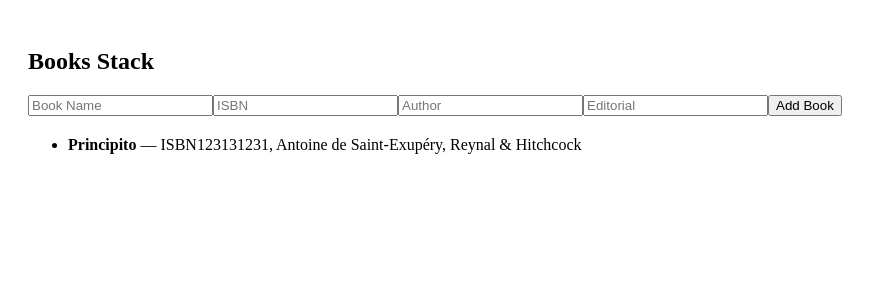
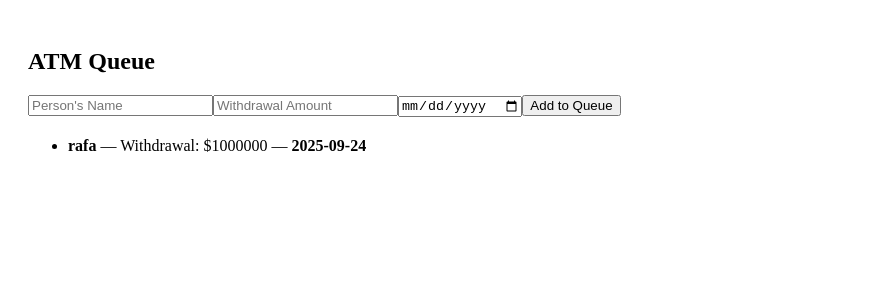
Before and after one commit to narrowings/Homeworks, a React (Vite) app: page / in a window 1280 px wide. Shown: the top 300 px of the page, without its empty margins (0-877 px from the left). Built offline with nearby package versions, Linux system fonts and the light colour scheme.

Commit message:
challenge#9

```diff
--- /dev/null
+++ b/src/ATM.jsx
@@ -0,0 +1,104 @@
+import React, { useState } from "react";
+
+class Queue {
+  constructor() {
+    this.items = [];
+  }
+  enqueue(item) {
+    this.items.push(item);
+  }
+  dequeue() {
+    return this.items.length > 0 ? this.items.shift() : null;
+  }
+  peek() {
+    return this.items.length > 0 ? this.items[0] : null;
+  }
+  size() {
+    return this.items.length;
+  }
+  isEmpty() {
+    return this.items.length === 0;
+  }
+  print() {
+    return [...this.items];
+  }
+}
+
+const queue = new Queue();
+queue.enqueue({ name: "rafa", amount: 1000000, date: "2025-09-24" });
+
+export default function QueueATM() {
+  const [people, setPeople] = useState(queue.print());
+  const [form, setForm] = useState({ name: "", amount: "", date: "" });
+
+  const handleChange = (e) => {
+    setForm({
+      ...form,
+      [e.target.name]: e.target.value,
+    });
+  };
+
+  const handleSubmit = (e) => {
+    e.preventDefault();
+
+    const newPerson = {
+      name: form.name,
+      amount: Number(form.amount),
+      date: form.date,
+    };
+
+    queue.enqueue(newPerson);
+
+
+    const sorted = queue.print().sort(
+      (a, b) => new Date(a.date) - new Date(b.date)
+    );
+
+    setPeople(sorted);
+
+    setForm({ name: "", amount: "", date: "" });
+  };
+
+  return (
+    <div style={{ padding: "20px" }}>
+      <h2>ATM Queue</h2>
+
+      <form onSubmit={handleSubmit} style={{ marginBottom: "20px" }}>
+        <input
+          type="text"
+          name="name"
+          placeholder="Person's Name"
+          value={form.name}
+          onChange={handleChange}
+          required
+        />
+        <input
+          type="number"
+          name="amount"
+          placeholder="Withdrawal Amount"
+          value={form.amount}
+          onChange={handleChange}
+          required
+        />
+
+        <input
+          type="date"
+          name="date"
+          value={form.date}
+          onChange={handleChange}
+          required
+        />
+        <button type="submit">Add to Queue</button>
+      </form>
+
+      <ul style={{ marginTop: "20px" }}>
+        {people.map((person, index) => (
+          <li key={index}>
+            <strong>{person.name}</strong> — Withdrawal: ${person.amount} —{" "}
+            <strong>{person.date}</strong>
+          </li>
+        ))}
+      </ul>
+    </div>
+  );
+}
--- a/src/bookStore.jsx
+++ /dev/null
@@ -1,115 +0,0 @@
-import React, { useState } from "react";
-
-// Tu clase Stack
-class Stack {
-  constructor() {
-    this.items = [];
-  }
-  push(value) {
-    this.items.push(value);
-  }
-  peek() {
-    return this.items.length > 0 ? this.items[this.items.length - 1] : null;
-  }
-  isEmpty() {
-    return this.items.length === 0;
-  }
-  size() {
-    return this.items.length;
-  }
-  print() {
-    return this.items.slice().reverse(); // devolvemos una copia invertida
-  }
-}
-
-// Inicializamos el stack con mock data
-const stack = new Stack();
-stack.push({
-  name: "Principito",
-  isbn: "ISBN123131231",
-  author: "Antoine de Saint-Exupéry",
-  editorial: "Reynal & Hitchcock",
-});
-
-
-export default function BooksStack() {
-  const [books, setBooks] = useState(stack.print());
-  const [form, setForm] = useState({
-    name: "",
-    isbn: "",
-    author: "",
-    editorial: "",
-  });
-
-  const handleChange = (e) => {
-    setForm({
-      ...form,
-      [e.target.name]: e.target.value,
-    });
-  };
-
-  const handleSubmit = (e) => {
-    e.preventDefault();
-    // Crear nuevo libro
-    const newBook = { ...form };
-    // Agregar al stack
-    stack.push(newBook);
-    // Actualizar la lista
-    setBooks(stack.print());
-    // Limpiar formulario
-    setForm({ name: "", isbn: "", author: "", editorial: "" });
-  };
-
-  return (
-    <div style={{ padding: "20px" }}>
-      <h2>Books Stack</h2>
-
-      {/* Formulario */}
-      <form onSubmit={handleSubmit} style={{ marginBottom: "20px" }}>
-        <input
-          type="text"
-          name="name"
-          placeholder="Book Name"
-          value={form.name}
-          onChange={handleChange}
-          required
-        />
-        <input
-          type="text"
-          name="isbn"
-          placeholder="ISBN"
-          value={form.isbn}
-          onChange={handleChange}
-          required
-        />
-        <input
-          type="text"
-          name="author"
-          placeholder="Author"
-          value={form.author}
-          onChange={handleChange}
-          required
-        />
-        <input
-          type="text"
-          name="editorial"
-          placeholder="Editorial"
-          value={form.editorial}
-          onChange={handleChange}
-          required
-        />
-        <button type="submit">Add Book</button>
-      </form>
-
-      {/* Renderizar Stack */}
-      <ul>
-        {books.map((book, index) => (
-          <li key={index}>
-            <strong>{book.name}</strong> — {book.isbn}, {book.author},{" "}
-            {book.editorial}
-          </li>
-        ))}
-      </ul>
-    </div>
-  );
-}
--- a/src/main.jsx
+++ b/src/main.jsx
@@ -1,10 +1,10 @@
 import React from "react";
 import ReactDOM from "react-dom/client";
 //import App from "./App";
-import BooksStack from "./bookStore";
+import QueueATM from "./ATM";
 
 ReactDOM.createRoot(document.getElementById("root")).render(
   <React.StrictMode>
-    <BooksStack />
+    <QueueATM />
   </React.StrictMode>
 );
```
